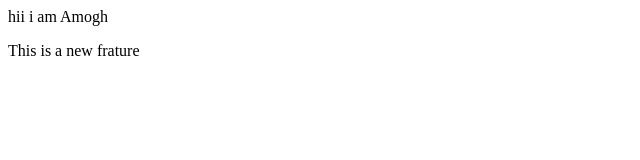
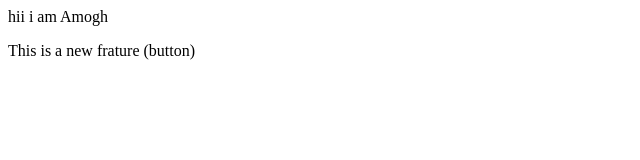
Before and after one commit to amogh-vnr/localrepo, a plain HTML site: page index.html in a window 1280 px wide. Shown: the full height of the page, 0-640 px from the left. Drawn offline with Linux system fonts and the light colour scheme.

```diff
--- a/index.html
+++ b/index.html
@@ -1,2 +1,2 @@
 <p>hii i am Amogh</p>
-<p>This is a new frature</p>
+<p>This is a new frature (button)</p>
```
